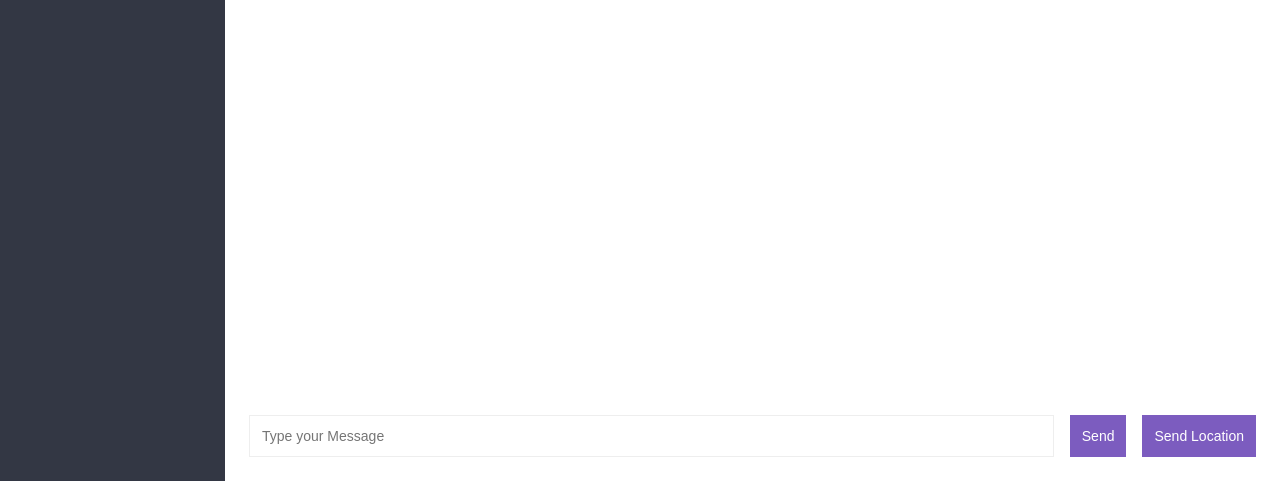
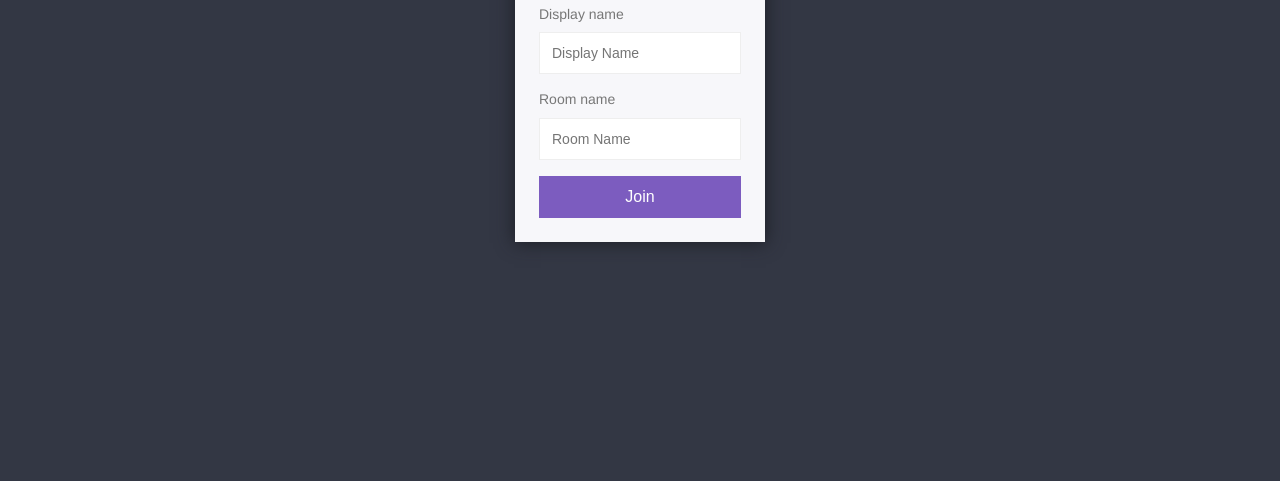
Before and after one commit to skmuddamsetty/chat-application, a plain HTML site: page public/index.html in a window 1280 px wide. Shown: the part 319-800 px from the top of the page. Drawn offline with nearby package versions, Linux system fonts and the light colour scheme; no server answers.

Commit message:
created join room page and redirection to chat page after joining a room

```diff
--- a/public/index.html
+++ b/public/index.html
@@ -6,36 +6,22 @@
     <link rel="stylesheet" href="/css/styles.min.css" />
   </head>
   <body>
-    <div class="chat">
-      <div class="chat__sidebar"></div>
-      <div class="chat__main">
-        <div id="messages" class="chat__messages"></div>
-        <div class="compose">
-          <form id="message-form">
-            <input placeholder="Type your Message" id="message" />
-            <button>Send</button>
-          </form>
-          <button id="send-location">Send Location</button>
-        </div>
+    <div class="centered-form">
+      <div class="centered-form__box">
+        <h1>Join</h1>
+        <form action="/chat.html">
+          <label for="username">Display name</label>
+          <input
+            type="text"
+            name="username"
+            placeholder="Display Name"
+            required
+          />
+          <label for="roomname">Room name</label>
+          <input type="text" name="roomname" placeholder="Room Name" required />
+          <button>Join</button>
+        </form>
       </div>
     </div>
-
-    <script id="message-template" type="text/html">
-      <div class="message">
-        <p><span class="message__name">John Doe</span><span class="message__meta">{{createdAt}}</span></p>
-        <p>{{message}}</p>
-      </div>
-    </script>
-    <script id="location-template" type="text/html">
-      <div class="message">
-        <p><span class="message__name">John Doe</span><span class="message__meta">{{createdAt}}</span></p>
-        <p><a href="{{url}}" target="_blank">My Current Location</p>
-      </div>
-    </script>
-    <script src="https://cdnjs.cloudflare.com/ajax/libs/mustache.js/3.0.1/mustache.min.js"></script>
-    <script src="https://cdnjs.cloudflare.com/ajax/libs/moment.js/2.22.2/moment.min.js"></script>
-    <script src="https://cdnjs.cloudflare.com/ajax/libs/qs/6.6.0/qs.min.js"></script>
-    <script src="/socket.io/socket.io.js"></script>
-    <script src="/js/chat.js"></script>
   </body>
 </html>
```
Also changed, not shown: public/chat.html (added, +41 -0 lines).
